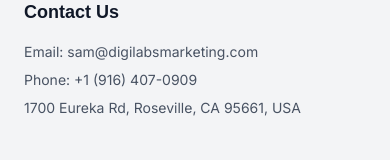
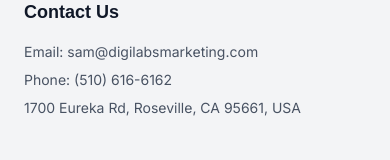
Before and after one commit to Dharanish-2006/DigiLabs, a Next.js app: page / in a window 390 px wide. Shown: the part 4106-4266 px from the top of the page. Built offline with nearby package versions, Linux system fonts and the light colour scheme.

Commit message:
Update contact phone number in Footer component

```diff
--- a/components/Footer.tsx
+++ b/components/Footer.tsx
@@ -92,7 +92,7 @@ export default function Footer() {
           <h4 className="font-semibold text-gray-900 dark:text-white mb-4 text-lg">Contact Us</h4>
           <ul className="space-y-2 text-sm opacity-90">
             <li>Email: sam@digilabsmarketing.com</li>
-            <li>Phone: +1 (916) 407-0909</li>
+            <li>Phone: (510) 616-6162</li>
             <li>1700 Eureka Rd, Roseville, CA 95661, USA</li>
           </ul>
         </motion.div>
```
